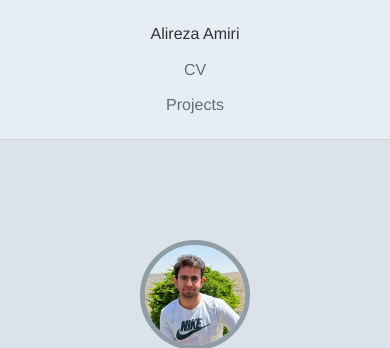
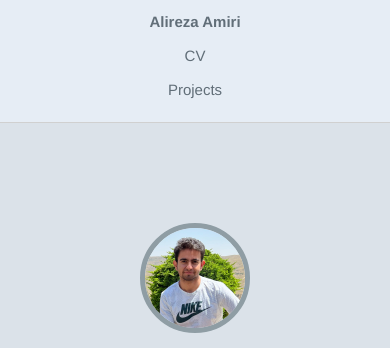
Before and after one commit to Alireza-81/Alireza-81.github.io, a plain HTML site: page index.html in a window 390 px wide. Shown: the top 348 px of the page. Drawn offline with Linux system fonts and the light colour scheme.

Commit message:
CV added

```diff
--- a/index.html
+++ b/index.html
@@ -11,9 +11,15 @@
 
     <header>
         <nav>
-            <ul>
-                <li>Alireza Amiri</li>
-                <li><a href="#cv">CV</a></li>
+
+        </nav>
+        <nav>
+            <ul >
+                <li><strong><a href="#home" >Alireza Amiri</a></strong></li>
+            </ul>
+            <ul >
+
+                <li><a href="Alireza_CV.pdf" download="Alireza_CV">CV</a></li>
                 <li><a href="#projects">Projects</a></li>
             </ul>
         </nav>
--- a/style.css
+++ b/style.css
@@ -33,18 +33,27 @@ header {
     margin-bottom: 50px;
     border-bottom: 1px solid #d0d0d0; /* Really thin line - change color as desired */
     background-color: #E6EDf5;
+    display: flex;
+    flex-direction: row;
 }
 
 header nav {
     text-align: center;
+    font-size: 15px;
+    display: flex;
+    flex-direction: row;
 }
 header nav ul{
     display: flex;
     flex-direction: row;
     list-style-type: none;
+    text-align: center;
+
+
 }
 header nav ul li{
     margin: 10px;
+
 }
 
 
@@ -243,10 +252,23 @@ footer {
         margin-right: 20px;
         padding: 15px; /* Adjust as needed */
     }
+    header{
+        flex-direction: column;
+    }
+    header nav{
+        flex-direction: column;
+
+    }
 
     header nav ul {
         flex-direction: column;
         padding: 0;
+        margin-top: 5px;
+    }
+    header nav ul:nth-child(1) {
+        flex-direction: column;
+        padding: 0;
+        margin-bottom: -5px;
     }
 
     header nav ul li {
```
Also changed, not shown: 1 other file.
